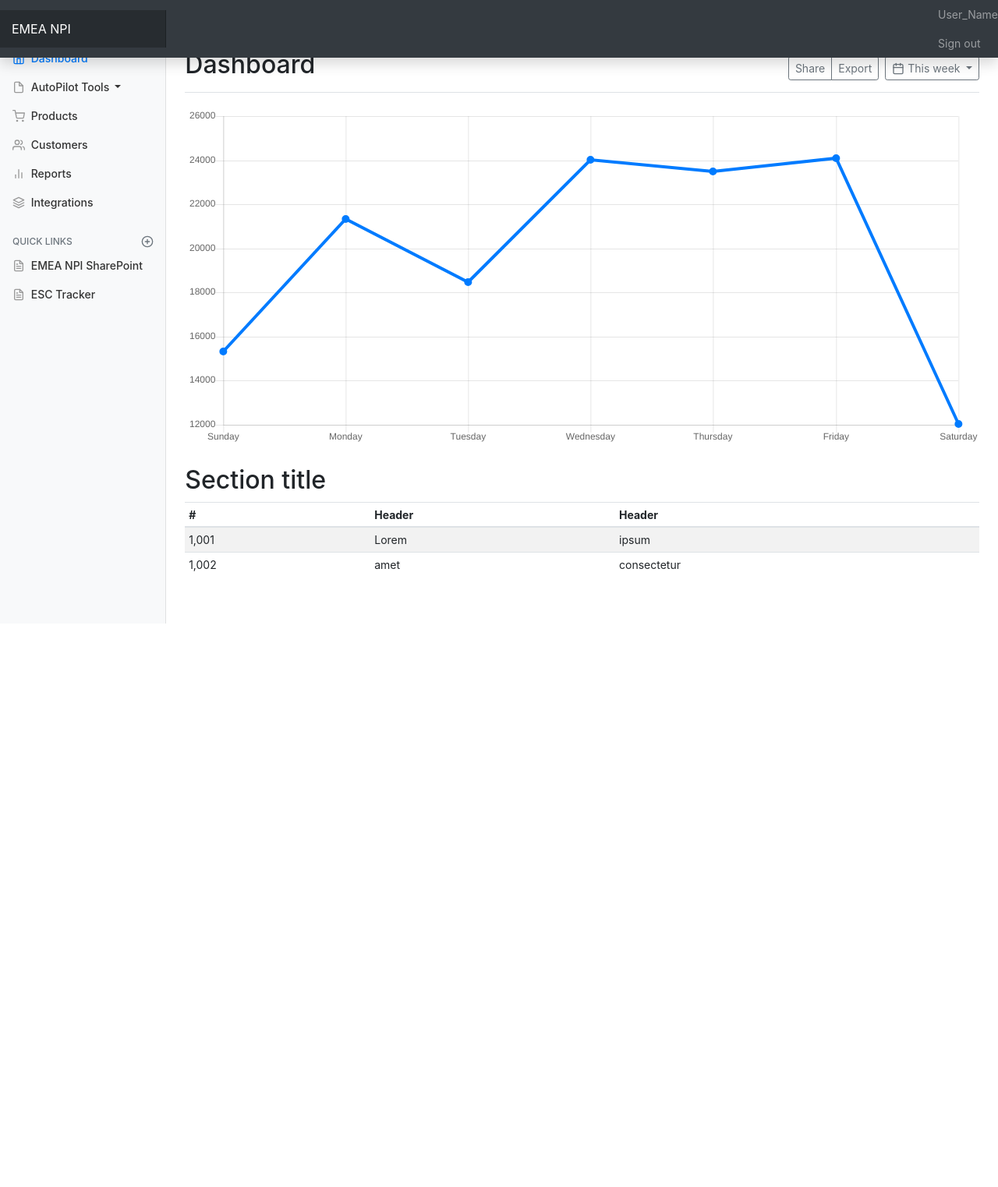
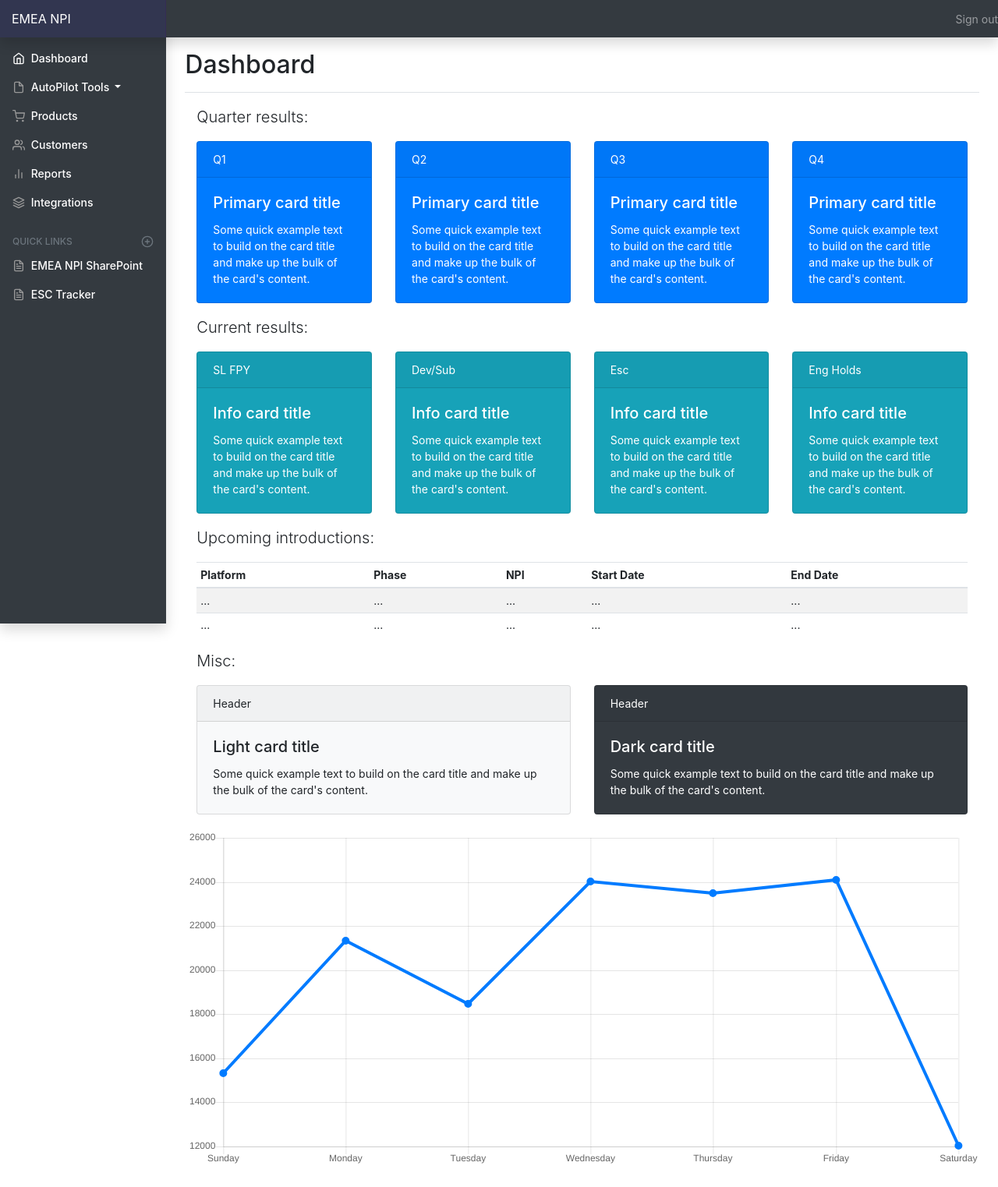
Before and after one commit to krystech/flask_app, a Flask app: template templates/dashboard.html in a window 1280 px wide. Shown: the whole page at 78% size. Before the commit the page ends 800 px from the top, so only its background shows below. Run offline with Flask 2, Linux system fonts and the light colour scheme; the template is opened without the code that fills it, so the values that code supplies are empty; some libraries are stand-ins or nearby versions.

Commit message:
Add files via upload

```diff
--- a/static/css/dashboard.css
+++ b/static/css/dashboard.css
@@ -1,5 +1,13 @@
 body {
   font-size: .875rem;
+}
+
+.dropdown-item {
+  color: #999;
+}
+.dropdown-item:focus, .dropdown-item:hover {
+  background-color: #454a5091;
+  color: #999;
 }
 
 .feather {
@@ -40,7 +48,7 @@ body {
 
 .sidebar .nav-link {
   font-weight: 500;
-  color: #333;
+  color: rgb(255, 254, 254);
 }
 
 .sidebar .nav-link .feather {
@@ -49,7 +57,7 @@ body {
 }
 
 .sidebar .nav-link.active {
-  color: #007bff;
+  color: #ffffff;
 }
 
 .sidebar .nav-link:hover .feather,
@@ -78,8 +86,8 @@ body {
   padding-top: .75rem;
   padding-bottom: .75rem;
   font-size: 1rem;
-  background-color: rgba(0, 0, 0, .25);
-  box-shadow: inset -1px 0 0 rgba(0, 0, 0, .25);
+  background-color: rgba(44, 42, 129, 0.25);
+  box-shadow: inset -1px 0 0 rgba(61, 18, 100, 0.25);
 }
 
 .navbar .form-control {
--- a/templates/dashboard.html
+++ b/templates/dashboard.html
@@ -21,10 +21,7 @@
       <a class="navbar-brand col-sm-2 col-md-2 mr-0" href="#">EMEA NPI</a>
       <!-- <input class="form-control form-control-dark w-100" placeholder="Search" aria-label="Search" type="text"> -->
       <ul class="navbar-nav">
-          <li class="nav-item">
-              <a class="nav-link" href="#">User_Name</a>
-            </li>
-        <li class="nav-item">
+        <li class="nav-item ">
           <a class="nav-link" href="#">Sign out</a>
         </li>
       </ul>
@@ -33,7 +30,7 @@
 
     <div class="container-fluid">
       <div class="row">
-        <nav class="col-md-2 d-none d-md-block bg-light sidebar">
+        <nav class="col-md-2 d-none d-md-block bg-dark sidebar shadow">
           <div class="sidebar-sticky">
             <ul class="nav flex-column">
               <li class="nav-item">
@@ -105,44 +102,145 @@
         <main role="main" class="col-md-9 ml-sm-auto col-lg-10 px-4"><div style="position: absolute; left: 0px; top: 0px; right: 0px; bottom: 0px; overflow: hidden; pointer-events: none; visibility: hidden; z-index: -1;" class="chartjs-size-monitor"><div class="chartjs-size-monitor-expand" style="position:absolute;left:0;top:0;right:0;bottom:0;overflow:hidden;pointer-events:none;visibility:hidden;z-index:-1;"><div style="position:absolute;width:1000000px;height:1000000px;left:0;top:0"></div></div><div class="chartjs-size-monitor-shrink" style="position:absolute;left:0;top:0;right:0;bottom:0;overflow:hidden;pointer-events:none;visibility:hidden;z-index:-1;"><div style="position:absolute;width:200%;height:200%;left:0; top:0"></div></div></div>
           <div class="d-flex justify-content-between flex-wrap flex-md-nowrap align-items-center pt-3 pb-2 mb-3 border-bottom">
             <h1 class="h2">Dashboard</h1>
-            <div class="btn-toolbar mb-2 mb-md-0">
-              <div class="btn-group mr-2">
-                <button class="btn btn-sm btn-outline-secondary">Share</button>
-                <button class="btn btn-sm btn-outline-secondary">Export</button>
+          </div>
+
+
+
+          <div class="container">
+            <p class="lead">Quarter results:</p>
+            <div class="row">
+              <div class="col">
+                <div class="card text-white bg-primary mb-3" style="max-width: 18rem;">
+                  <div class="card-header">Q1</div>
+                  <div class="card-body">
+                    <h5 class="card-title">Primary card title</h5>
+                    <p class="card-text">Some quick example text to build on the card title and make up the bulk of the card's content.</p>
+                  </div>
+                </div>
               </div>
-              <button class="btn btn-sm btn-outline-secondary dropdown-toggle">
-                <svg xmlns="http://www.w3.org/2000/svg" width="24" height="24" viewBox="0 0 24 24" fill="none" stroke="currentColor" stroke-width="2" stroke-linecap="round" stroke-linejoin="round" class="feather feather-calendar"><rect x="3" y="4" width="18" height="18" rx="2" ry="2"></rect><line x1="16" y1="2" x2="16" y2="6"></line><line x1="8" y1="2" x2="8" y2="6"></line><line x1="3" y1="10" x2="21" y2="10"></line></svg>
-                This week
-              </button>
-            </div>
+              <div class="col">
+                <div class="card text-white bg-primary mb-3" style="max-width: 18rem;">
+                  <div class="card-header">Q2</div>
+                  <div class="card-body">
+                    <h5 class="card-title">Primary card title</h5>
+                    <p class="card-text">Some quick example text to build on the card title and make up the bulk of the card's content.</p>
+                  </div>
+                </div>
+              </div>
+              <div class="col">
+                <div class="card text-white bg-primary mb-3" style="max-width: 18rem;">
+                  <div class="card-header">Q3</div>
+                  <div class="card-body">
+                    <h5 class="card-title">Primary card title</h5>
+                    <p class="card-text">Some quick example text to build on the card title and make up the bulk of the card's content.</p>
+                  </div>
+                </div>
+              </div>
+              <div class="col">
+                <div class="card text-white bg-primary mb-3">
+                  <div class="card-header">Q4</div>
+                  <div class="card-body">
+                    <h5 class="card-title">Primary card title</h5>
+                    <p class="card-text">Some quick example text to build on the card title and make up the bulk of the card's content.</p>
+                  </div>
+                </div>
+              </div>
+              </div>
+              <p class="lead">Current results:</p>
+              <div class="row justify-content-between">
+              <div class="col">
+                <div class="card text-white bg-info mb-3">
+                  <div class="card-header">SL FPY</div>
+                  <div class="card-body">
+                    <h5 class="card-title">Info card title</h5>
+                    <p class="card-text">Some quick example text to build on the card title and make up the bulk of the card's content.</p>
+                  </div>
+                </div>
+              </div>
+              <div class="col">
+                  <div class="card text-white bg-info mb-3">
+                    <div class="card-header">Dev/Sub</div>
+                    <div class="card-body">
+                      <h5 class="card-title">Info card title</h5>
+                      <p class="card-text">Some quick example text to build on the card title and make up the bulk of the card's content.</p>
+                    </div>
+                  </div>
+                </div>
+                <div class="col">
+                    <div class="card text-white bg-info mb-3">
+                      <div class="card-header">Esc</div>
+                      <div class="card-body">
+                        <h5 class="card-title">Info card title</h5>
+                        <p class="card-text">Some quick example text to build on the card title and make up the bulk of the card's content.</p>
+                      </div>
+                    </div>
+                  </div>
+                <div class="col">
+                    <div class="card text-white bg-info mb-3">
+                      <div class="card-header">Eng Holds</div>
+                      <div class="card-body">
+                        <h5 class="card-title">Info card title</h5>
+                        <p class="card-text">Some quick example text to build on the card title and make up the bulk of the card's content.</p>
+                      </div>
+                    </div>
+                  </div>
+              </div>
+              <p class="lead">Upcoming introductions:</p>
+              <div class="table-responsive">
+                  <table class="table table-striped table-sm">
+                    <thead>
+                      <tr>
+                        <th>Platform</th>
+                        <th>Phase</th>
+                        <th>NPI</th>
+                        <th>Start Date</th>
+                        <th>End Date</th>
+                      </tr>
+                    </thead>
+                    <tbody>
+                      <tr>
+                        <td>...</td>
+                        <td>...</td>
+                        <td>...</td>
+                        <td>...</td>
+                        <td>...</td>
+                      </tr>
+                      <tr>
+                          <td>...</td>
+                          <td>...</td>
+                          <td>...</td>
+                          <td>...</td>
+                          <td>...</td>
+                      </tr>
+                    </tbody>
+                  </table>
+                </div>
+
+              <p class="lead">Misc:</p>
+              <div class="row justify-content-between">
+                <div class="col-6">
+                    <div class="card bg-light">
+                      <div class="card-header">Header</div>
+                      <div class="card-body">
+                        <h5 class="card-title">Light card title</h5>
+                        <p class="card-text">Some quick example text to build on the card title and make up the bulk of the card's content.</p>
+                      </div>
+                    </div>
+                </div>
+                <div class="col-6">
+                    <div class="card text-white bg-dark">
+                      <div class="card-header">Header</div>
+                      <div class="card-body">
+                        <h5 class="card-title">Dark card title</h5>
+                        <p class="card-text">Some quick example text to build on the card title and make up the bulk of the card's content.</p>
+                      </div>
+                    </div>
+                  </div>
+              </div>
           </div>
 
           <canvas class="my-4 w-100 chartjs-render-monitor" id="myChart" width="1135" height="479" style="display: block; width: 1135px; height: 479px;"></canvas>
 
-          <h2>Section title</h2>
-          <div class="table-responsive">
-            <table class="table table-striped table-sm">
-              <thead>
-                <tr>
-                  <th>#</th>
-                  <th>Header</th>
-                  <th>Header</th>
-                </tr>
-              </thead>
-              <tbody>
-                <tr>
-                  <td>1,001</td>
-                  <td>Lorem</td>
-                  <td>ipsum</td>
-                </tr>
-                <tr>
-                  <td>1,002</td>
-                  <td>amet</td>
-                  <td>consectetur</td>
-                </tr>
-              </tbody>
-            </table>
-          </div>
         </main>
       </div>
     </div>
```
